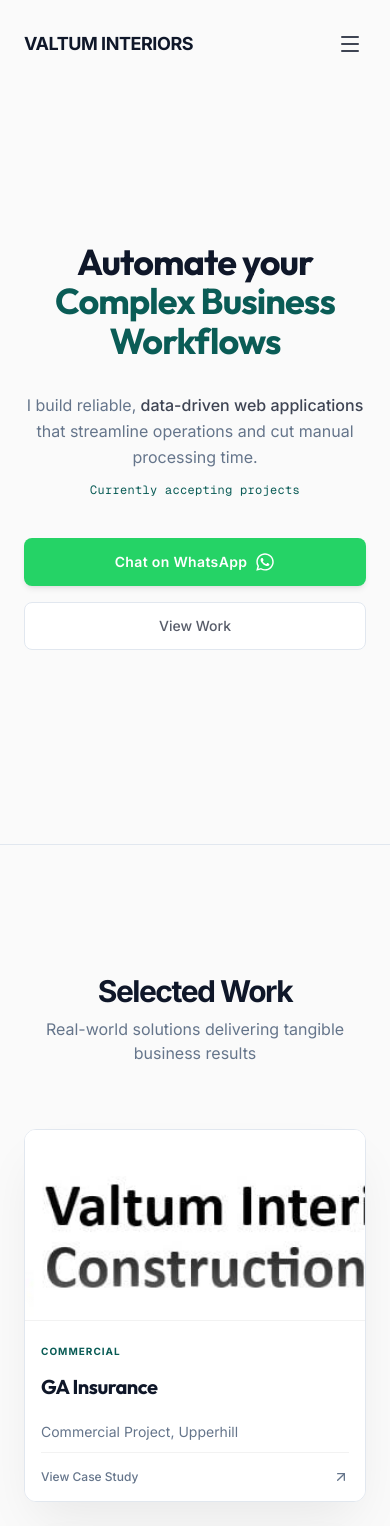
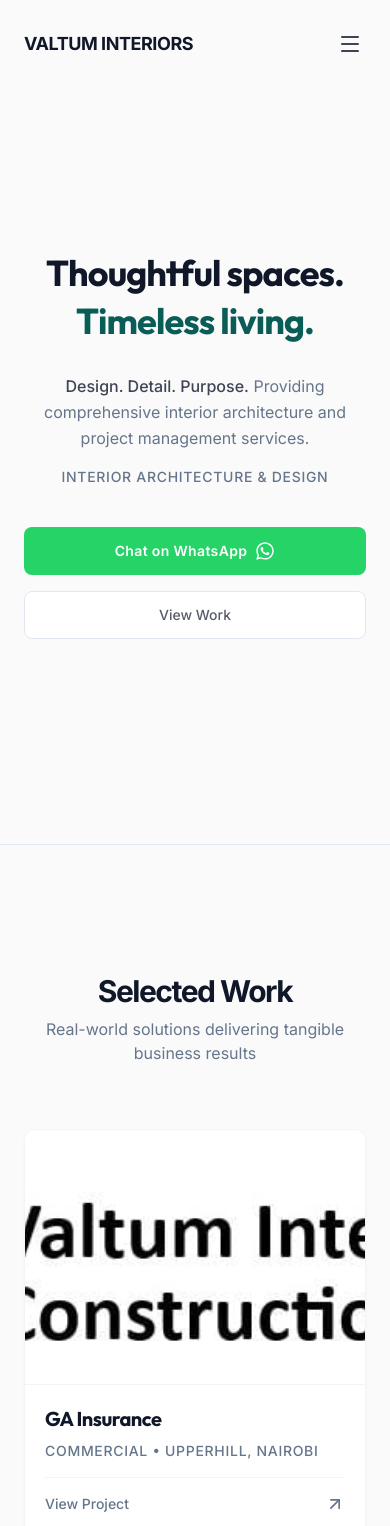
Before and after one commit to Caleb-Kiune/valtum-portfolio, a Next.js app: page / in a window 390 px wide. Shown: the top 1526 px of the page. Built offline with nearby package versions, Linux system fonts and the light colour scheme.

Commit message:
refactor: update portfolio content and components for architecture focus

```diff
--- a/src/app/page.tsx
+++ b/src/app/page.tsx
@@ -1,6 +1,6 @@
 import { Hero } from "@/components/sections/hero";
 import { About } from "@/components/sections/about";
-import { TechStack } from "@/components/sections/tech-stack";
+import { CoreSkills } from "@/components/sections/core-skills";
 import { Services } from "@/components/sections/services";
 import { Contact } from "@/components/sections/contact";
 import { SelectedWork } from "@/components/sections/selected-work";
@@ -12,7 +12,7 @@ export default function Home() {
       <Hero />
       <SelectedWork />
       <About />
-      <TechStack />
+      <CoreSkills />
 
       {/* Secondary Trust Signals */}
       <Services />
--- a/src/components/sections/about.tsx
+++ b/src/components/sections/about.tsx
@@ -1,4 +1,4 @@
-import { MapPin, TrendingUp, ShieldCheck, Clock } from "lucide-react";
+import { MapPin, Building2, ShieldCheck, Clock } from "lucide-react";
 import { ScrollReveal } from "@/components/ui/scroll-reveal";
 
 export function About() {
@@ -11,10 +11,10 @@ export function About() {
                 <ScrollReveal>
                     <div className="mb-12 md:mb-16">
                         <h2 className="font-display text-3xl md:text-4xl font-bold text-foreground mb-4">
-                            From Underwriting to <span className="text-primary">Engineering</span>
+                            The Valtum Approach
                         </h2>
                         <p className="text-muted-foreground max-w-2xl text-lg">
-                            I bridge the gap between complex business logic and reliable software.
+                            Balancing design, functionality, and the realities of construction.
                         </p>
                     </div>
                 </ScrollReveal>
@@ -29,8 +29,7 @@ export function About() {
                                 The Operator&apos;s Mindset
                             </h3>
                             <p className="text-muted-foreground leading-relaxed">
-                                I didn&apos;t start as a coder—I started in operations. With over 5 years of experience in the
-                                <span className="text-foreground/80 font-medium"> insurance industry</span>, I know that software isn&apos;t just about code: it&apos;s about solving business problems. I transitioned into software development because I wanted to build the tools I wished I had. Today, I combine that operational discipline with modern web development skills to build systems that are practical, efficient, and user-friendly.
+                                I'm Erick Mwangi, an Interior Architect who believes every space carries a story. Since graduating from the Technical University of Kenya in 2024, I have worked across residential and commercial projects. My focus is on balancing design, functionality, technical requirements, and the realities of construction.
                             </p>
                         </div>
                     </ScrollReveal>
@@ -38,12 +37,12 @@ export function About() {
                     {/* CARD 2: The Stats (Square) */}
                     <ScrollReveal delay={200} className="md:col-span-1">
                         <div className="bg-surface border border-border p-8 rounded-card flex flex-col justify-center items-center text-center group hover:bg-surface-elevated transition-colors h-full">
-                            <div className="mb-4 p-4 rounded-full bg-primary/10 group-hover:bg-primary/20 transition-colors">
-                                <TrendingUp className="w-8 h-8 text-primary" />
+                            <div className="mb-4 p-4 rounded-full bg-surface-elevated transition-colors">
+                                <Building2 className="w-8 h-8 text-primary" />
                             </div>
-                            <div className="text-5xl font-bold text-foreground mb-2">5+</div>
+                            <div className="text-xl font-bold text-foreground mb-2">Residential & Commercial</div>
                             <div className="text-sm font-medium text-muted-foreground uppercase tracking-wider">
-                                Years Industry Experience
+                                Project Management
                             </div>
                         </div>
                     </ScrollReveal>
@@ -55,9 +54,9 @@ export function About() {
                                 <div className="p-3 rounded-inner bg-surface-elevated group-hover:bg-border-highlight transition-colors">
                                     <MapPin className="w-6 h-6 text-foreground" />
                                 </div>
-                                <div className="flex items-center gap-2 px-3 py-1 rounded-full bg-primary/10 border border-primary/20">
+                                <div className="flex items-center gap-2 px-3 py-1 rounded-full bg-surface-elevated border border-border-subtle">
                                     <span className="inline-flex rounded-full h-2 w-2 bg-primary"></span>
-                                    <span className="text-xs font-medium text-primary">Active</span>
+                                    <span className="text-xs font-medium text-foreground/70">Active</span>
                                 </div>
                             </div>
                             <div>
@@ -72,19 +71,10 @@ export function About() {
                     {/* CARD 4: Philosophy/Stack (Wide) */}
                     <ScrollReveal delay={400} className="md:col-span-2">
                         <div className="bg-surface border border-border p-8 rounded-card h-full">
-                            <h3 className="text-xl font-bold text-foreground mb-4">Technical Precision</h3>
+                            <h3 className="text-xl font-bold text-foreground mb-4">Design Precision</h3>
                             <p className="text-muted-foreground mb-6">
-                                I specialize in building modern applications that prioritize speed and data integrity, ensuring your system behaves predictably as your business grows.
+                                I specialize in creating environments that reflect the unique identity of my clients while maintaining the highest standards of buildability and structural integrity.
                             </p>
-
-                            {/* Mini Tech Pills */}
-                            <div className="flex flex-wrap gap-2">
-                                {["Next.js", "TypeScript", "Tailwind", "Node.js", "PostgreSQL"].map((tech) => (
-                                    <span key={tech} className="px-3 py-1 rounded-inner bg-surface-elevated text-xs font-medium text-foreground/70 border border-border-highlight">
-                                        {tech}
-                                    </span>
-                                ))}
-                            </div>
                         </div>
                     </ScrollReveal>
                 </div>
--- a/src/components/sections/hero.tsx
+++ b/src/components/sections/hero.tsx
@@ -64,9 +64,9 @@ export function Hero() {
                             variants={FADE_UP_VARIANTS}
                             className="font-display text-4xl sm:text-5xl md:text-6xl lg:text-7xl font-bold text-foreground leading-[1.1] tracking-tight"
                         >
-                            Automate your{" "}
-                            <span className="text-primary">
-                                Complex Business Workflows
+                            Thoughtful spaces.{" "}
+                            <span className="text-primary block mt-2">
+                                Timeless living.
                             </span>
                         </motion.h1>
 
@@ -74,9 +74,9 @@ export function Hero() {
                             variants={FADE_UP_VARIANTS}
                             className="text-base sm:text-lg text-muted-foreground max-w-lg leading-relaxed"
                         >
-                            I build reliable,<span className="text-foreground/80 font-medium"> data-driven web applications</span> that streamline operations and cut manual processing time.
-                            <span className="block mt-3 text-xs font-mono text-primary tracking-wide">
-                                Currently accepting projects
+                            <span className="text-foreground/80 font-medium">Design. Detail. Purpose.</span> Providing comprehensive interior architecture and project management services.
+                            <span className="block mt-4 text-sm font-medium text-muted-foreground uppercase tracking-wider">
+                                Interior Architecture & Design
                             </span>
                         </motion.p>
 
@@ -88,7 +88,7 @@ export function Hero() {
                                 href="https://wa.me/254705774171?text=Hi%20Caleb,%20I%20checked%20out%20your%20portfolio."
                                 target="_blank"
                                 rel="noopener noreferrer"
-                                className="inline-flex items-center justify-center h-12 px-8 rounded-button bg-whatsapp hover:bg-whatsapp/90 text-white text-sm font-semibold tracking-wide transition-colors shadow-md shadow-black/[var(--shadow-strength)] active:scale-95"
+                                className="inline-flex items-center justify-center h-12 px-8 rounded-button bg-whatsapp hover:bg-whatsapp/90 text-white text-sm font-semibold tracking-wide transition-colors active:scale-95"
                             >
                                 <span className="flex items-center gap-2">
                                     Chat on WhatsApp
@@ -110,15 +110,15 @@ export function Hero() {
                         variants={FADE_UP_VARIANTS}
                         className="relative hidden md:flex flex-col items-center justify-center max-h-[400px]"
                     >
-                        <div className="relative w-[280px] h-[280px] lg:w-[320px] lg:h-[320px]">
-                            <div className="relative w-full h-full rounded-full border border-border overflow-hidden shadow-2xl shadow-black/[var(--shadow-strength)]">
+                        <div className="relative w-[320px] h-[400px] lg:w-[380px] lg:h-[480px]">
+                            <div className="relative w-full h-full rounded-[2rem] border border-border-subtle overflow-hidden">
                                 <Image
-                                    src="/caleb-kiune.jpg"
-                                    alt="Caleb Kiune"
+                                    src="https://images.unsplash.com/photo-1600210492486-724fe5c67fb0?auto=format&fit=crop&q=80"
+                                    alt="Architectural Interior"
                                     fill
                                     className="object-cover"
                                     priority
-                                    sizes="(max-width: 1024px) 280px, 320px"
+                                    sizes="(max-width: 1024px) 320px, 380px"
                                 />
                             </div>
                         </div>
--- a/src/components/sections/project-card.tsx
+++ b/src/components/sections/project-card.tsx
@@ -1,117 +1,59 @@
-"use client";
-
-import Image, { StaticImageData } from "next/image";
+import Image from "next/image";
 import Link from "next/link";
 import { ArrowUpRight } from "lucide-react";
-
-export interface ProjectData {
-  id: string;
-  title: string;
-  tag: string;
-  metric: string;
-  stack: string[];
-  imageSrc: string | StaticImageData;
-  slug: string;
-  liveUrl?: string;
-}
+import { ArchitecturalProject } from "@/lib/types/project";
 
 interface ProjectCardProps {
-  project: ProjectData;
+  project: ArchitecturalProject;
 }
 
 export function ProjectCard({ project }: ProjectCardProps) {
-
-  const techPreview = project.stack.slice(0, 3);
-
-
-  const hasLiveUrl = Boolean(project.liveUrl);
-
-
   const imageContent = (
-    <>
     <Image
-        src={project.imageSrc}
+      src={project.heroImage}
       alt={project.title}
       fill
       loading="lazy"
       decoding="async"
-        className="object-cover transition-transform duration-700 ease-out group-hover:scale-105 group-hover:blur-[2px] group-hover:brightness-50"
+      className="object-cover transition-transform duration-700 ease-out group-hover:scale-105"
       sizes="(max-width: 768px) 100vw, (max-width: 1200px) 50vw, 33vw"
     />
-
-      {/* Desktop Hover Overlay — only shown when liveUrl exists */}
-      {hasLiveUrl && (
-        <div className="absolute inset-0 flex flex-col items-center justify-center opacity-0 group-hover:opacity-100 transition-opacity duration-300 p-4 text-center z-0 pointer-events-none">
-          <span className="px-4 py-2 bg-surface border border-border-highlight rounded-full text-foreground text-xs font-medium transform translate-y-2 group-hover:translate-y-0 transition-transform duration-300">
-            Visit Live Site
-          </span>
-        </div>
-      )}
-
-      {/* Base Gradient Overlay */}
-      <div className="absolute inset-0 bg-gradient-to-t from-surface/80 via-transparent to-transparent opacity-60 group-hover:opacity-0 transition-opacity" />
-    </>
   );
 
   return (
     <article
-      className="group relative flex flex-col h-full overflow-hidden rounded-card bg-surface border border-border hover:border-border-highlight hover:-translate-y-0.5 transition-all duration-300 shadow-2xl shadow-black/[var(--shadow-strength)]"
+      className="group relative flex flex-col h-full overflow-hidden rounded-card bg-surface border border-border-subtle hover:border-border hover:-translate-y-0.5 transition-all duration-300 shadow-sm"
     >
-      {/* Top: Image Section — links to live site when available */}
-      {hasLiveUrl ? (
-        <a
-          href={project.liveUrl}
-          target="_blank"
-          rel="noopener noreferrer"
-          aria-label={`Visit live site — ${project.title}`}
-          className="relative block w-full aspect-video overflow-hidden bg-surface border-b border-glass/5 active:scale-[0.98] transition-transform"
+      <Link
+        href={`/projects/${project.slug}`}
+        aria-label={`View project — ${project.title}`}
+        className="relative block w-full aspect-[4/3] md:aspect-[3/2] overflow-hidden bg-surface border-b border-border-subtle active:scale-[0.98] transition-transform"
       >
         {imageContent}
-        </a>
-      ) : (
-        <div className="relative w-full aspect-video overflow-hidden bg-surface border-b border-glass/5">
-          {imageContent}
-        </div>
-      )}
+      </Link>
 
-      {/* Bottom: Content Section */}
-      <div className="flex flex-col flex-1 p-4 md:p-5 relative z-0 bg-surface">
-        {/* Middle: Non-interactive metadata */}
-        <div className="space-y-3 mb-2">
-          <span className="inline-block text-primary text-[10px] font-bold tracking-widest uppercase">
-            {project.tag}
-          </span>
-
+      <div className="flex flex-col flex-1 p-5 md:p-6 relative z-0 bg-surface">
+        <div className="space-y-3 mb-4">
           <div>
-            <h3 className="text-xl font-display font-bold text-foreground group-hover:text-primary transition-colors mb-1">
+            <h3 className="text-xl font-display font-bold text-foreground group-hover:text-primary transition-colors mb-2">
               {project.title}
             </h3>
 
-            {/* Mobile Tech Chips */}
-            <div className="flex flex-wrap gap-2 mt-2">
-              {techPreview.map((tech) => (
-                <span key={tech} className="text-[10px] text-muted-foreground bg-glass/5 px-1.5 py-0.5 rounded border border-glass/5">
-                  {tech}
-                </span>
-              ))}
+            <p className="text-sm font-medium text-muted-foreground uppercase tracking-wider">
+              {project.tag} • {project.location}
+            </p>
           </div>
         </div>
 
-          <p className="text-sm text-muted-foreground leading-relaxed line-clamp-2">
-            {project.metric}
-          </p>
-        </div>
-
-        {/* Footer: Case study link */}
         <Link
           href={`/projects/${project.slug}`}
-          className="mt-auto pt-4 border-t border-glass/5 flex items-center justify-between active:scale-[0.98] transition-transform"
-          aria-label={`View case study for ${project.title}`}
+          className="mt-auto pt-4 border-t border-border-subtle flex items-center justify-between active:scale-[0.98] transition-transform"
+          aria-label={`View project details for ${project.title}`}
         >
-          <span className="text-xs font-medium text-muted-foreground group-hover:text-foreground transition-colors">
-            View Case Study
+          <span className="text-sm font-medium text-muted-foreground group-hover:text-foreground transition-colors">
+            View Project
           </span>
-          <ArrowUpRight className="w-4 h-4 text-muted-foreground group-hover:text-primary transition-all group-hover:translate-x-1" />
+          <ArrowUpRight className="w-5 h-5 text-muted-foreground group-hover:text-primary transition-all group-hover:translate-x-1 group-hover:-translate-y-1" />
         </Link>
       </div>
     </article>
--- a/src/components/sections/selected-work.tsx
+++ b/src/components/sections/selected-work.tsx
@@ -25,18 +25,7 @@ export function SelectedWork() {
                             delay={100 + index * 100}
                             className="col-span-1 h-full"
                         >
-                            <ProjectCard
-                                project={{
-                                    id: project.id,
-                                    title: project.title,
-                                    tag: project.tag,
-                                    metric: project.subtitle,
-                                    stack: [], // Patched
-                                    imageSrc: project.heroImage,
-                                    slug: project.slug,
-                                    liveUrl: undefined, // Patched
-                                }}
-                            />
+                            <ProjectCard project={project} />
                         </ScrollReveal>
                     ))}
                 </div>
```
Also changed, not shown: next.config.ts (+8 -1 lines), src/components/sections/core-skills.tsx (renamed from src/components/sections/tech-stack.tsx, +15 -28 lines), src/components/sections/services.tsx (+4 -4 lines). Lines whose indentation alone changed are shown as unchanged.
